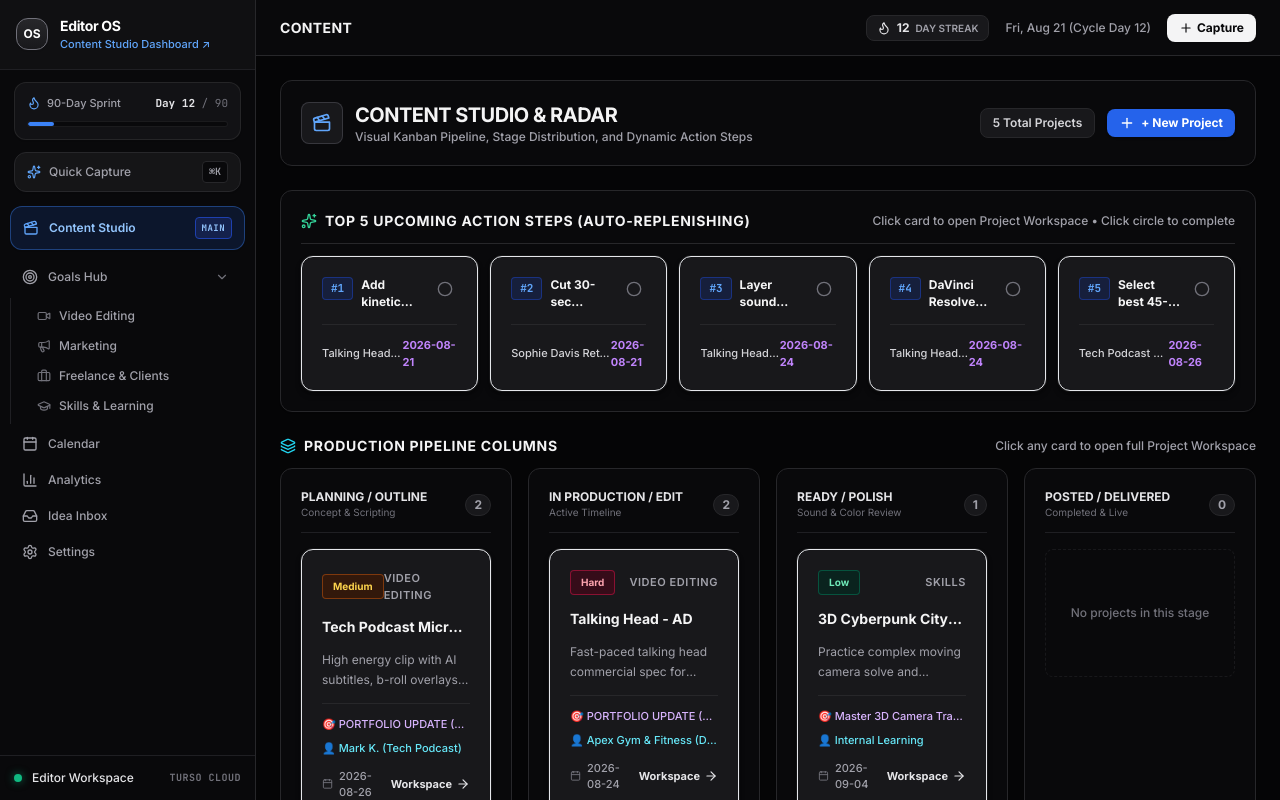
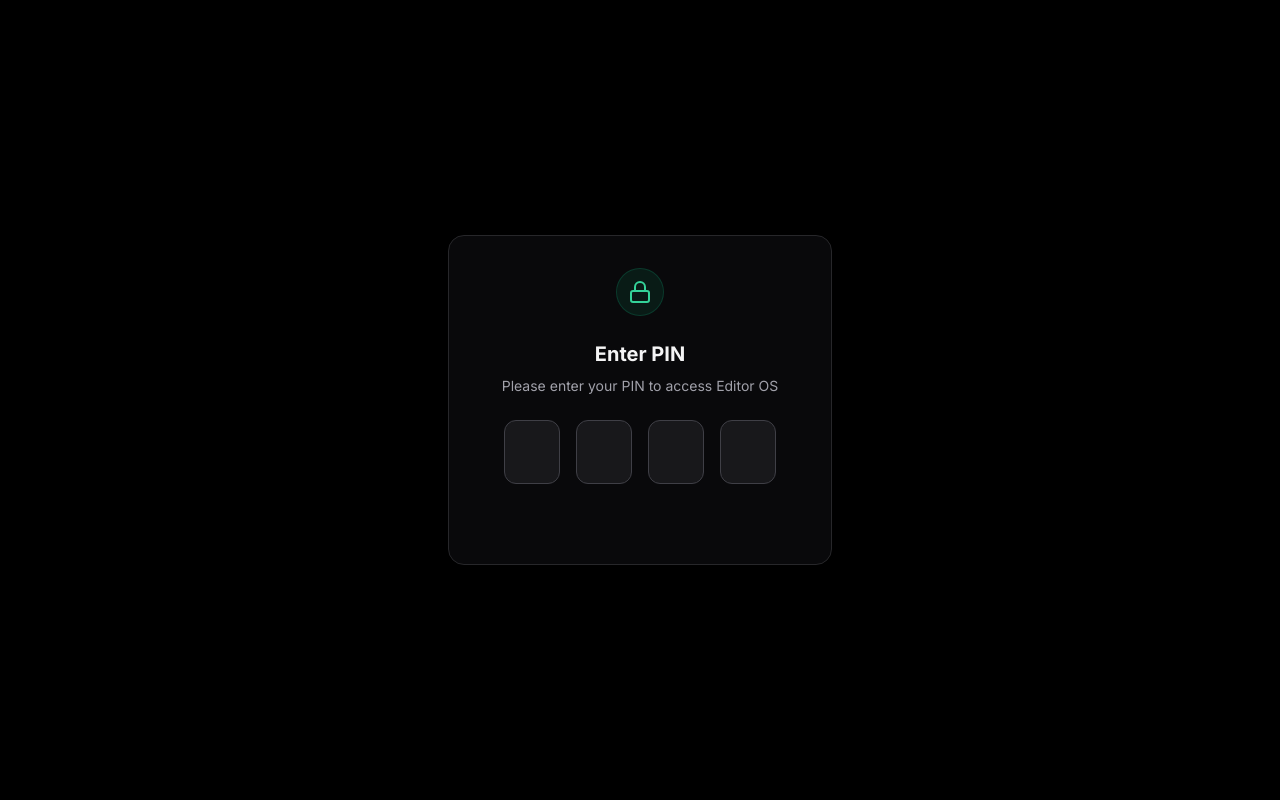
Before and after one commit to chainsawman3/editor-os, a React (Vite) app in the folder client/: page / in a window 1280 px wide. Built offline with nearby package versions, Linux system fonts and the light colour scheme; no server answers; the HTML template or start-up script is replaced by a standard one.

Commit message:
security

```diff
--- a/client/index.html
+++ b/client/index.html
@@ -4,7 +4,8 @@
     <meta charset="UTF-8" />
     <link rel="icon" type="image/svg+xml" href="/vite.svg" />
     <meta name="viewport" content="width=device-width, initial-scale=1.0" />
-    <title>Editor OS v2.0 — Video Editor Growth & Business Management System</title>
+    <meta name="robots" content="noindex, nofollow" />
+    <title>Editor OS</title>
     <link rel="preconnect" href="https://fonts.googleapis.com">
     <link rel="preconnect" href="https://fonts.gstatic.com" crossorigin>
     <link href="https://fonts.googleapis.com/css2?family=Inter:wght@300;400;500;600;700&family=JetBrains+Mono:wght@400;500;600;700&display=swap" rel="stylesheet">
--- a/client/src/App.tsx
+++ b/client/src/App.tsx
@@ -12,8 +12,10 @@
 import { InboxPage } from './pages/InboxPage';
 import { SettingsPage } from './pages/SettingsPage';
 import { SectionType } from './types';
+import { PinScreen } from './components/PinScreen';
 
 export function App() {
+  const [isAuthenticated, setIsAuthenticated] = useState<boolean>(false);
   const [currentTab, setCurrentTab] = useState<string>('content');
   const [selectedSection, setSelectedSection] = useState<SectionType>('video_editing');
   const [selectedProjectId, setSelectedProjectId] = useState<string | null>(null);
@@ -42,6 +44,26 @@
     window.addEventListener('keydown', handleKeyDown);
     return () => window.removeEventListener('keydown', handleKeyDown);
   }, []);
+
+  useEffect(() => {
+    const authCookie = localStorage.getItem('editor_os_auth');
+    if (authCookie) {
+      const timestamp = parseInt(authCookie, 10);
+      // 1 day = 24 * 60 * 60 * 1000
+      if (Date.now() - timestamp < 86400000) {
+        setIsAuthenticated(true);
+      }
+    }
+  }, []);
+
+  const handleAuthSuccess = () => {
+    localStorage.setItem('editor_os_auth', Date.now().toString());
+    setIsAuthenticated(true);
+  };
+
+  if (!isAuthenticated) {
+    return <PinScreen onSuccess={handleAuthSuccess} />;
+  }
 
   const handleNavigate = (tab: string, entityId?: string) => {
     if (tab === 'project_detail' && entityId) {
--- /dev/null
+++ b/client/src/components/PinScreen.tsx
@@ -0,0 +1,85 @@
+import React, { useState, useRef } from 'react';
+import { Lock } from 'lucide-react';
+
+interface PinScreenProps {
+  onSuccess: () => void;
+}
+
+// NOTE: You can change the PIN here
+const CORRECT_PIN = '1379';
+
+export const PinScreen: React.FC<PinScreenProps> = ({ onSuccess }) => {
+  const [pin, setPin] = useState(['', '', '', '']);
+  const [error, setError] = useState(false);
+  const inputRefs = [
+    useRef<HTMLInputElement>(null),
+    useRef<HTMLInputElement>(null),
+    useRef<HTMLInputElement>(null),
+    useRef<HTMLInputElement>(null),
+  ];
+
+  const handleChange = (index: number, value: string) => {
+    if (value && !/^[0-9]$/.test(value)) return;
+
+    const newPin = [...pin];
+    newPin[index] = value;
+    setPin(newPin);
+    setError(false);
+
+    if (value && index < 3) {
+      inputRefs[index + 1].current?.focus();
+    }
+
+    if (newPin.every(digit => digit !== '')) {
+      if (newPin.join('') === CORRECT_PIN) {
+        onSuccess();
+      } else {
+        setError(true);
+        setTimeout(() => {
+          setPin(['', '', '', '']);
+          inputRefs[0].current?.focus();
+        }, 500);
+      }
+    }
+  };
+
+  const handleKeyDown = (index: number, e: React.KeyboardEvent<HTMLInputElement>) => {
+    if (e.key === 'Backspace' && !pin[index] && index > 0) {
+      inputRefs[index - 1].current?.focus();
+    }
+  };
+
+  return (
+    <div className="flex flex-col items-center justify-center min-h-screen bg-black text-zinc-100 font-sans">
+      <div className="bg-zinc-950 border border-zinc-800 rounded-2xl p-8 max-w-sm w-full shadow-2xl flex flex-col items-center space-y-6">
+        <div className="w-12 h-12 bg-emerald-500/10 rounded-full flex items-center justify-center border border-emerald-500/20">
+          <Lock className="w-6 h-6 text-emerald-400" />
+        </div>
+
+        <div className="text-center space-y-2">
+          <h1 className="text-xl font-bold text-zinc-100">Enter PIN</h1>
+          <p className="text-sm text-zinc-400">Please enter your PIN to access Editor OS</p>
+        </div>
+
+        <div className="flex items-center gap-4">
+          {pin.map((digit, index) => (
+            <input
+              key={index}
+              ref={inputRefs[index]}
+              type="password"
+              maxLength={1}
+              value={digit}
+              onChange={(e) => handleChange(index, e.target.value)}
+              onKeyDown={(e) => handleKeyDown(index, e)}
+              className={`w-14 h-16 bg-zinc-900 border ${error ? 'border-rose-500 focus:ring-rose-500/30' : 'border-zinc-700 focus:border-emerald-500 focus:ring-emerald-500/30'} rounded-xl text-center text-2xl font-bold text-zinc-100 outline-none focus:ring-2 transition-all`}
+            />
+          ))}
+        </div>
+
+        <div className="h-6">
+          {error && <p className="text-rose-400 text-sm font-medium animate-pulse">Incorrect PIN</p>}
+        </div>
+      </div>
+    </div>
+  );
+};
```
